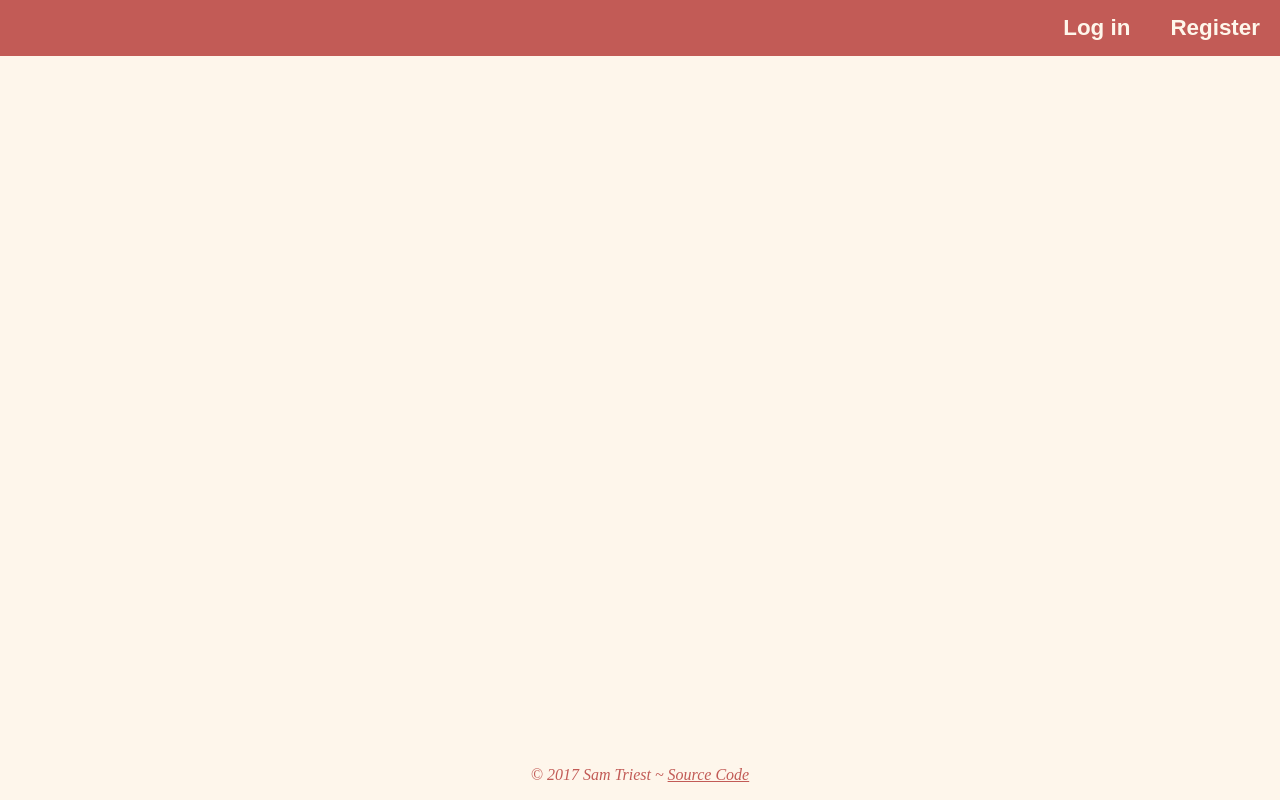
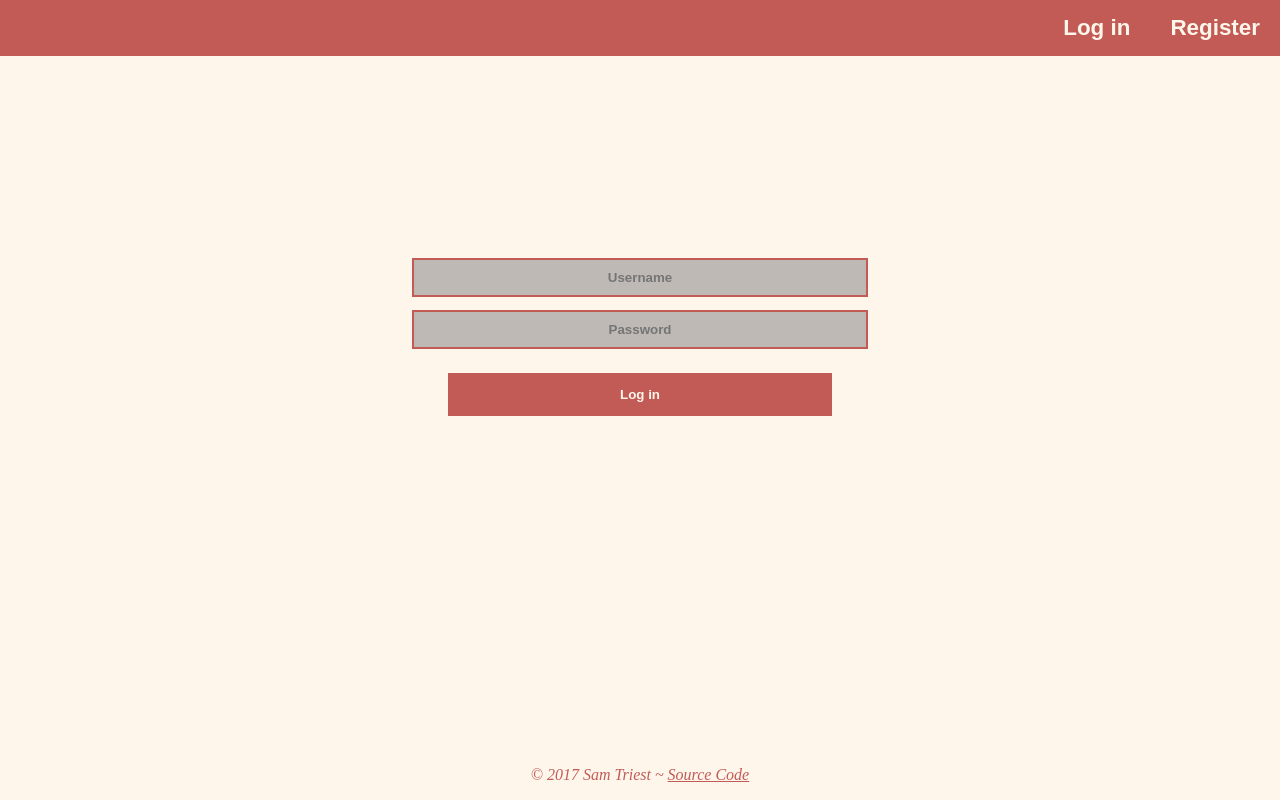
Before and after one commit to Ithalos/cs50, a Flask app: template final-project/templates/login.html in a window 1280 px wide. Run offline with Flask 2, Linux system fonts and the light colour scheme; the template is opened without the code that fills it, so the values that code supplies are empty; some libraries are stand-ins or nearby versions.

Commit message:
Add form to login.html

```diff
--- a/final-project/templates/login.html
+++ b/final-project/templates/login.html
@@ -3,3 +3,16 @@
 {% block title %}
     Log In
 {% endblock %}
+
+{% block body %}
+    <div class="form">
+        <form action="{{ url_for("login") }}" method="post" autocomplete="off">
+            <br />
+            <input type="text" name="username" placeholder="Username" required>
+            <br />
+            <input type="password" name="password" placeholder="Password" required>
+            <br />
+            <input type="submit" value="Log in">
+        </form>
+    </div>
+{% endblock %}
```
